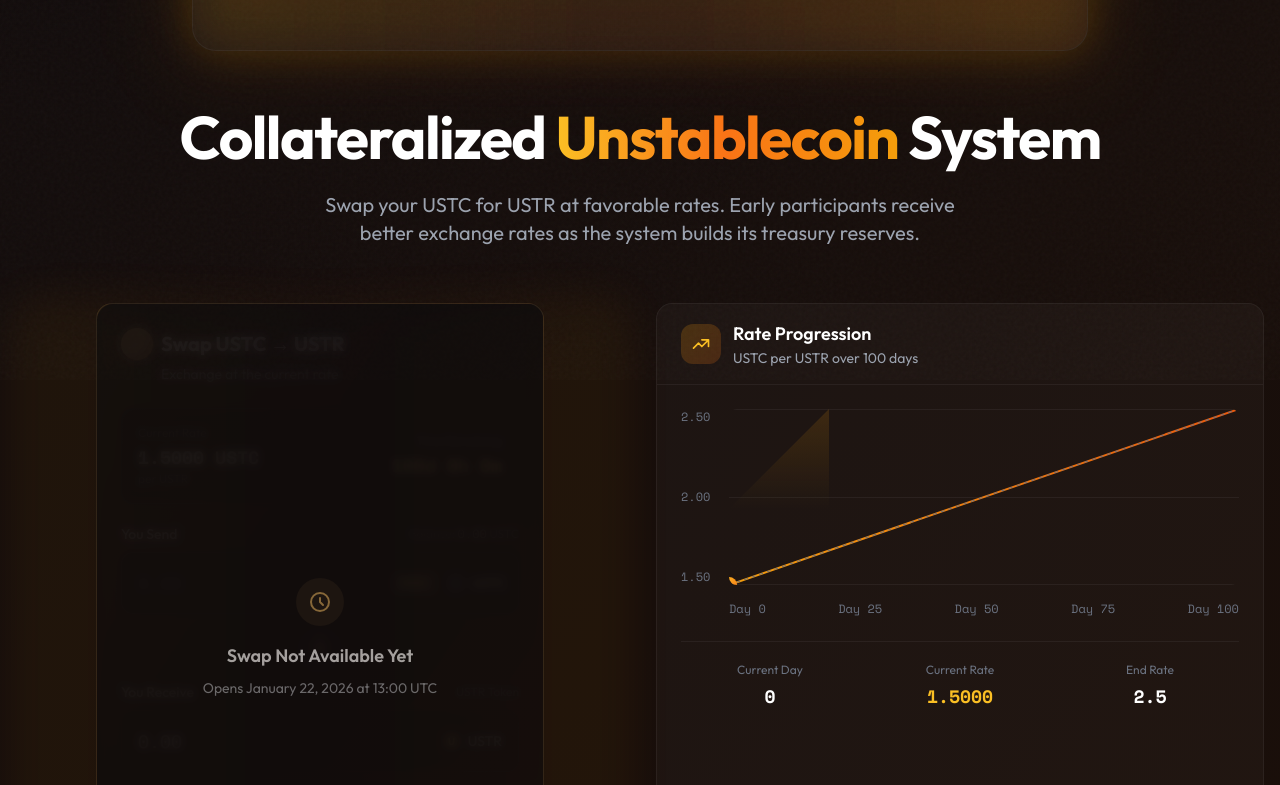
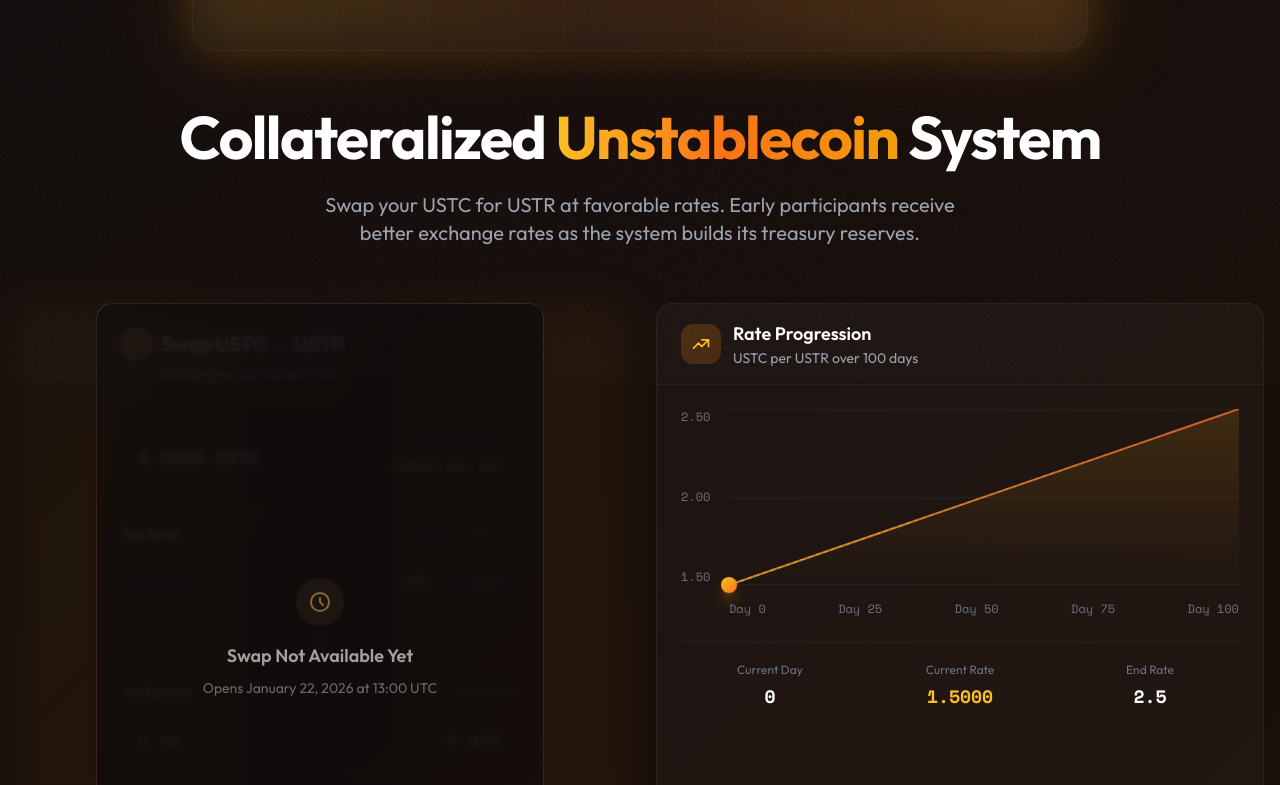
Before and after one commit to PlasticDigits/ustr-cmm, a React (Vite) app in the folder frontend/: page / in a window 1280 px wide. Shown: the part 420-1205 px from the top of the page. Built offline with nearby package versions, Linux system fonts and the light colour scheme.

Commit message:
Fix styling, favicon

```diff
--- a/frontend/src/components/swap/RateChart.tsx
+++ b/frontend/src/components/swap/RateChart.tsx
@@ -48,7 +48,7 @@ export function RateChart({ currentDay = 0 }: RateChartProps) {
           </div>
 
           {/* Chart visualization */}
-          <div className="ml-12 h-full relative rounded-lg overflow-hidden">
+          <div className="ml-12 h-full relative rounded-lg">
             {/* Background grid */}
             <div className="absolute inset-0 flex flex-col justify-between pointer-events-none">
               {[0, 1, 2].map((i) => (
@@ -56,21 +56,20 @@ export function RateChart({ currentDay = 0 }: RateChartProps) {
               ))}
             </div>
 
-            {/* Gradient area fill */}
+            {/* Gradient area fill - under the line */}
             <div className="absolute inset-0">
-              <svg className="w-full h-full" preserveAspectRatio="none">
+              <svg className="w-full h-full" viewBox="0 0 100 100" preserveAspectRatio="none">
                 <defs>
                   <linearGradient id="areaGradient" x1="0%" y1="0%" x2="0%" y2="100%">
                     <stop offset="0%" stopColor="rgb(245, 158, 11)" stopOpacity="0.3" />
                     <stop offset="100%" stopColor="rgb(245, 158, 11)" stopOpacity="0" />
                   </linearGradient>
                 </defs>
-                {/* Area fill */}
+                {/* Area fill - triangle under the line from bottom-left to top-right */}
                 <polygon
-                  points="0,100 0,100 100,0 100,100"
+                  points="0,100 100,0 100,100"
                   fill="url(#areaGradient)"
                   className="opacity-50"
-                  style={{ transform: 'scaleX(1)' }}
                 />
               </svg>
             </div>
@@ -103,9 +102,9 @@ export function RateChart({ currentDay = 0 }: RateChartProps) {
               />
             </svg>
 
-            {/* Progress indicator */}
+            {/* Progress indicator - positioned with z-index to stay in front */}
             <div
-              className="absolute w-4 h-4 transform -translate-x-1/2 -translate-y-1/2 transition-all duration-500"
+              className="absolute w-4 h-4 transform -translate-x-1/2 -translate-y-1/2 transition-all duration-500 z-10"
               style={{
                 left: `${progressPercent}%`,
                 top: `${100 - progressPercent}%`
```
Also changed, not shown: frontend/public/favicon.png, 1 other file (tests, documents, lock files or other folders).
